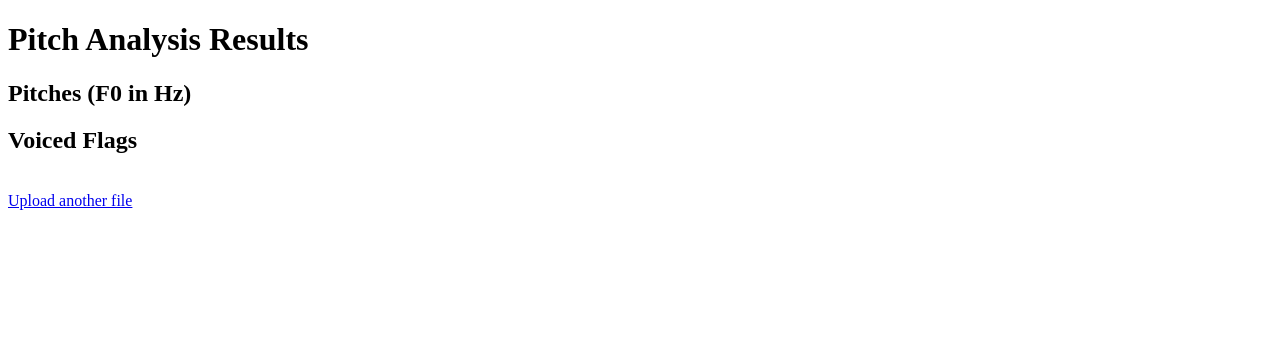
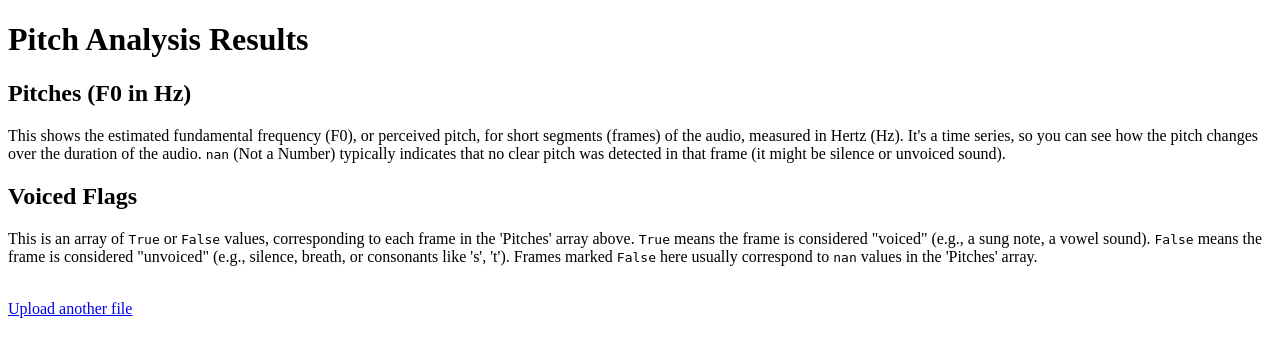
Before and after one commit to dvij/vibecoding, a Flask app: template src/webapp/templates/results.html in a window 1280 px wide. Shown: the top 357 px of the page. Run offline with Flask 3, Linux system fonts and the light colour scheme; the template is opened without the code that fills it, so the values that code supplies are empty.

Commit message:
Here's how I'll explain the audio analysis output:
- I'll enhance results.html to include descriptions of the pitch and voiced flags arrays.
- I'll add detailed comments to the audio_analyzer.py docstring to clarify the function's return values.

```diff
--- a/src/webapp/templates/results.html
+++ b/src/webapp/templates/results.html
@@ -6,9 +6,22 @@
 </head>
 <body>
     <h1>Pitch Analysis Results</h1>
+
     <h2>Pitches (F0 in Hz)</h2>
+    <p>
+        This shows the estimated fundamental frequency (F0), or perceived pitch, for short segments (frames) of the audio, measured in Hertz (Hz).
+        It's a time series, so you can see how the pitch changes over the duration of the audio.
+        <code>nan</code> (Not a Number) typically indicates that no clear pitch was detected in that frame (it might be silence or unvoiced sound).
+    </p>
     <pre>{{ pitches_str }}</pre>
+
     <h2>Voiced Flags</h2>
+    <p>
+        This is an array of <code>True</code> or <code>False</code> values, corresponding to each frame in the 'Pitches' array above.
+        <code>True</code> means the frame is considered "voiced" (e.g., a sung note, a vowel sound).
+        <code>False</code> means the frame is considered "unvoiced" (e.g., silence, breath, or consonants like 's', 't').
+        Frames marked <code>False</code> here usually correspond to <code>nan</code> values in the 'Pitches' array.
+    </p>
     <pre>{{ voiced_flags_str }}</pre>
     <br>
     <a href="{{ url_for('index') }}">Upload another file</a>
```
Also changed, not shown: src/analysis/audio_analyzer.py (+9 -4 lines).
